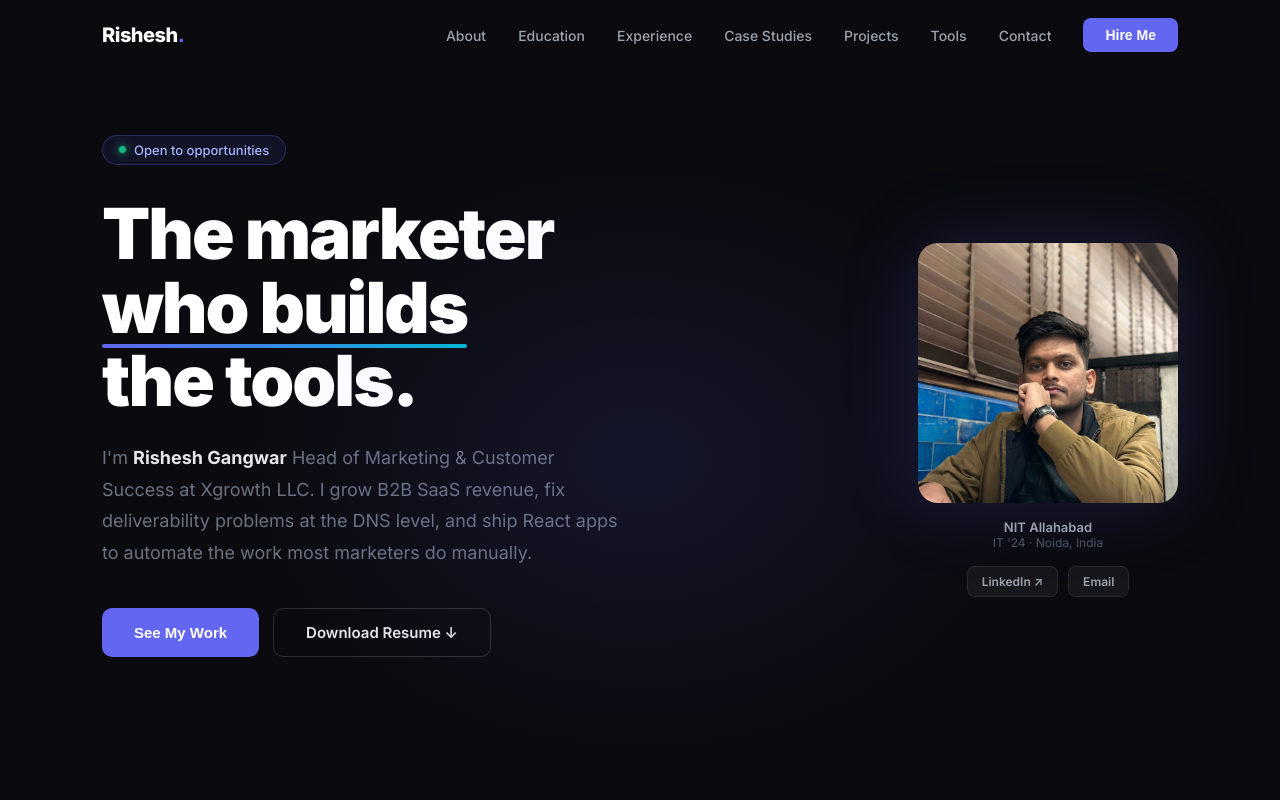
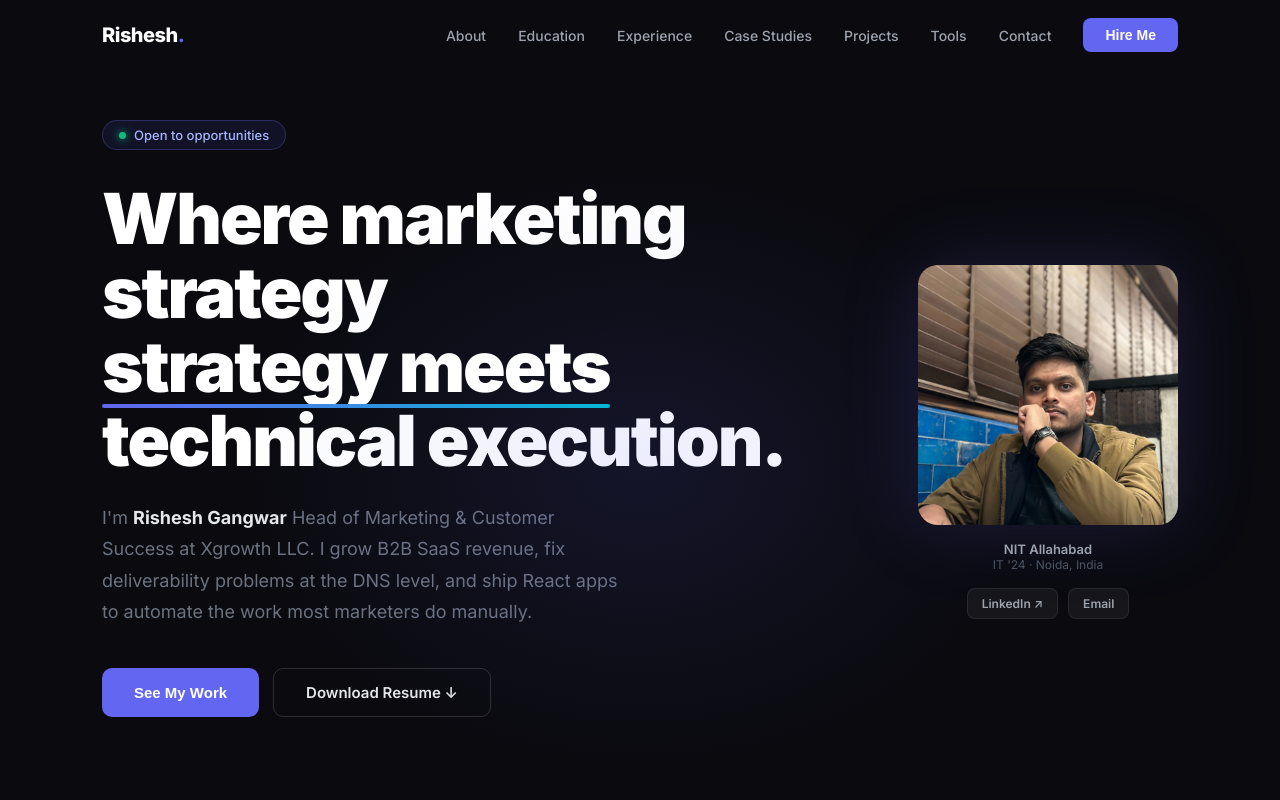
Before and after one commit to RisheshG/Portfolio-marketing, a React (Create React App) app: page / in a window 1280 px wide. Shown: the top 800 px of the page. Built offline with nearby package versions, Linux system fonts and the light colour scheme.

Commit message:
Update header text to emphasize marketing strategy

```diff
--- a/src/App.js
+++ b/src/App.js
@@ -278,12 +278,12 @@ function Hero({ scrollTo }) {
             </div>
 
             <h1 style={{ fontSize: "clamp(40px, 5.5vw, 80px)", fontWeight: 900, lineHeight: 1.05, color: "#fff", marginBottom: 24, letterSpacing: "-2px" }}>
-              The marketer<br />
+              Where marketing strategy<br />
               <span style={{ position: "relative", display: "inline-block" }}>
-                who builds
+                strategy meets
                 <span style={{ position: "absolute", bottom: -4, left: 0, right: 0, height: 4, background: "linear-gradient(90deg, #6366f1, #06b6d4)", borderRadius: 2 }} />
               </span>
-              <br />the tools.
+              <br />technical execution.
             </h1>
 
             <p style={{ fontSize: 18, color: "#6b7280", lineHeight: 1.75, maxWidth: 520, marginBottom: 40 }}>
```
